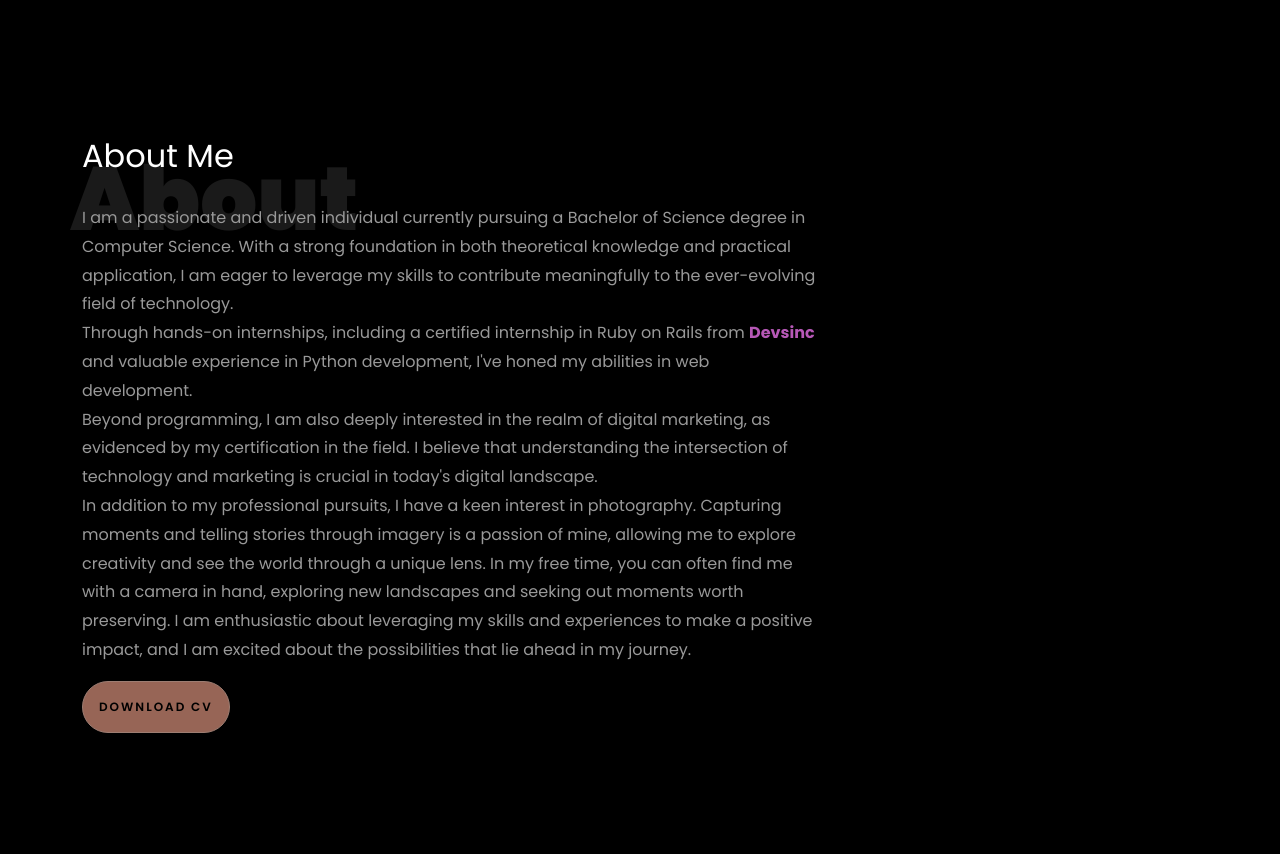
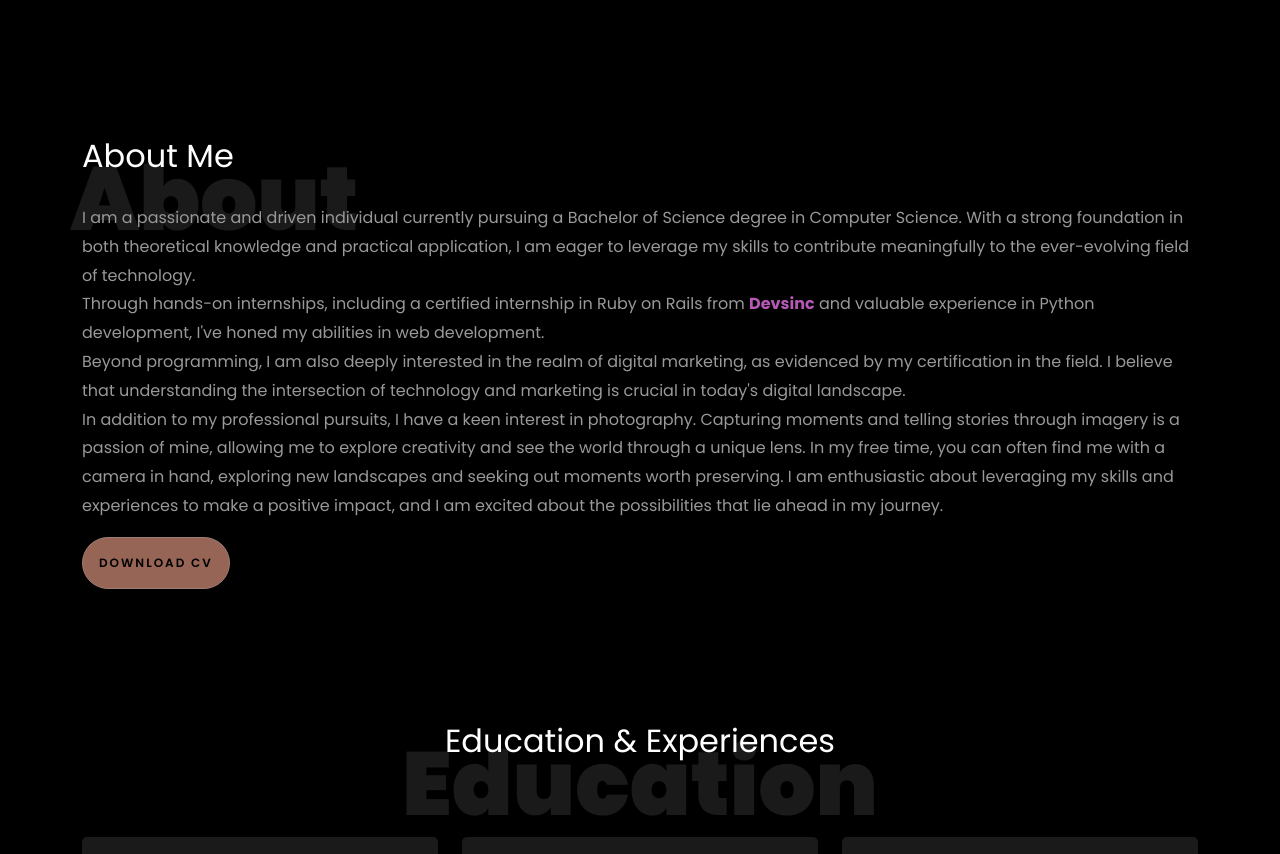
Before and after one commit to laiba-irfan44/portfolio.io, a plain HTML site: page index.html in a window 1280 px wide. Shown: the part 780-1634 px from the top of the page. Drawn offline with nearby package versions, Linux system fonts and the light colour scheme; files whose address does not match are found by name.

Commit message:
Update index.html

```diff
--- a/index.html
+++ b/index.html
@@ -157,7 +157,7 @@
     <section class="ftco-about img ftco-section ftco-no-pb" id="about-section">
       <div class="container">
         <div class="row d-flex">
-              <div class="col-md-8 heading-section ftco-animate">
+              <div class="col-md-12 heading-section ftco-animate">
                 <h1 class="big">About</h1>
                 <h2 class="mb-4">About Me</h2>
 
```
